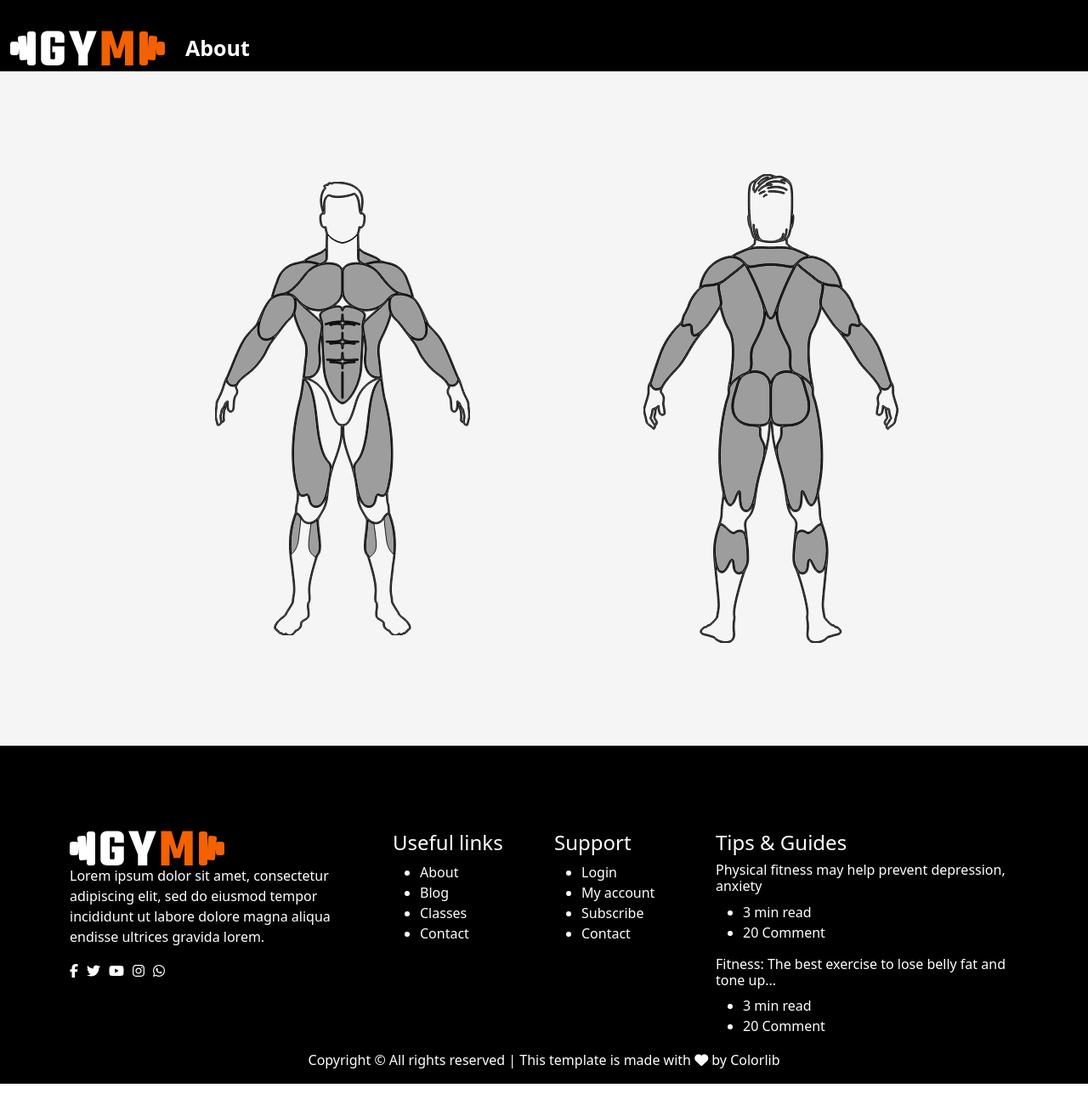
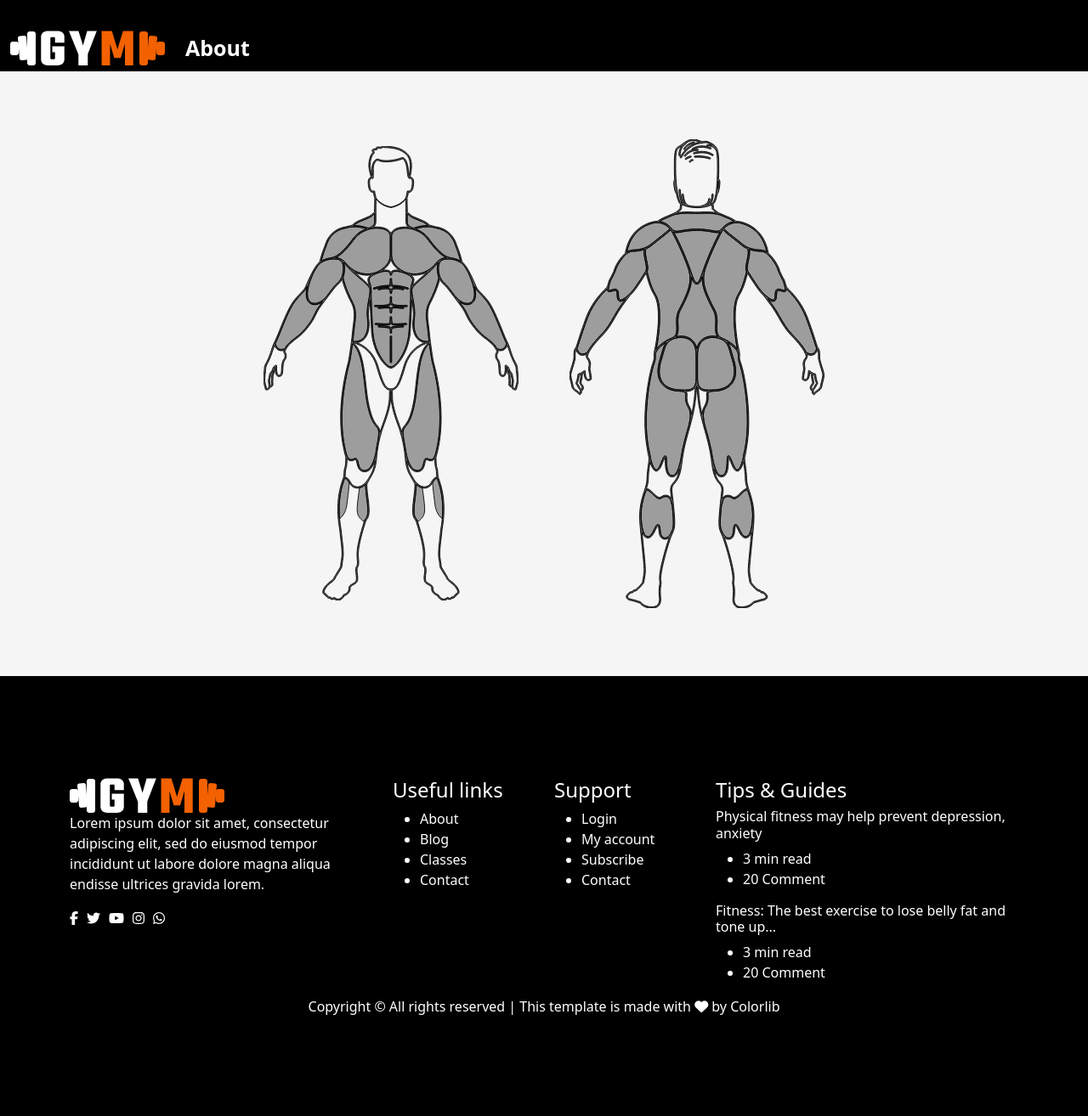
Before and after one commit to bcsf19a010/FYP, a React (Create React App) app in the folder frontend/: page /humanClone in a window 1280 px wide. Shown: the top 1314 px of the page at 85% size. Before the commit the page ends 1276 px from the top, so only its background shows below. Built offline with nearby package versions, Linux system fonts and the light colour scheme.

Commit message:
changes done

```diff
--- a/frontend/src/Components/About/about.css
+++ b/frontend/src/Components/About/about.css
@@ -7,10 +7,16 @@
   height:120vh;
   width:100%;
 }
+.hm.txt
+{
+  padding-top: 300px;
+  margin-right: 90px;
+}
 .cntnr
 {
-  padding-top: 150px;
+  padding-top: 260px;
   margin-left: 80px;
+  margin-right: 150px;
   font-family: "Muli", sans-serif;
   -webkit-font-smoothing: antialiased;
   display: flex;
--- a/frontend/src/Components/Clone/Clone.css
+++ b/frontend/src/Components/Clone/Clone.css
@@ -2,10 +2,11 @@
 {
     display: flex;
     align-items: center;
-    justify-content:space-evenly;
-    padding: 50px;
+    justify-content:center;
+    padding: 0px;
     margin-top: 50px;
     margin-bottom: 50px;
+
 }
 
 g:hover
--- a/frontend/src/Components/Home/Home.css
+++ b/frontend/src/Components/Home/Home.css
@@ -10,13 +10,12 @@
 .homeContainer
 {
   padding-top: 150px;
-  margin-left: 80px;
+  margin-right:140px;
   font-family: "Muli", sans-serif;
   -webkit-font-smoothing: antialiased;
   display: flex;
   flex-direction: column;
-  align-items:center;
-  flex-wrap: wrap;
+  align-items:flex-start;
 }
 .text
 {
--- a/frontend/src/Components/footer.css
+++ b/frontend/src/Components/footer.css
@@ -5,6 +5,8 @@
     width: 100%;
     max-width: 100%;
     justify-content: space-between;
+    padding-top: 120px;
+    padding-bottom: 120px;
 }
 .footer-section a{
     color:white;
```
Also changed, not shown: frontend/src/Components/Clone/Clone.js.
